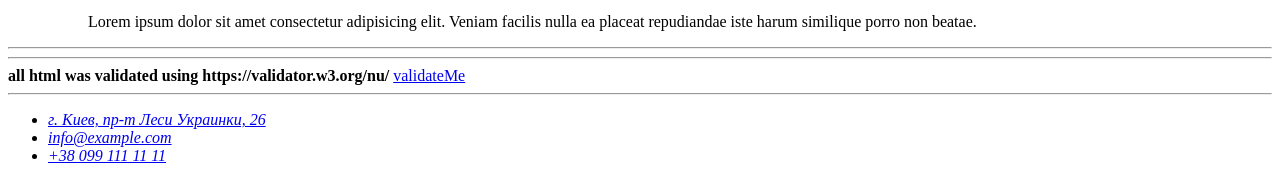
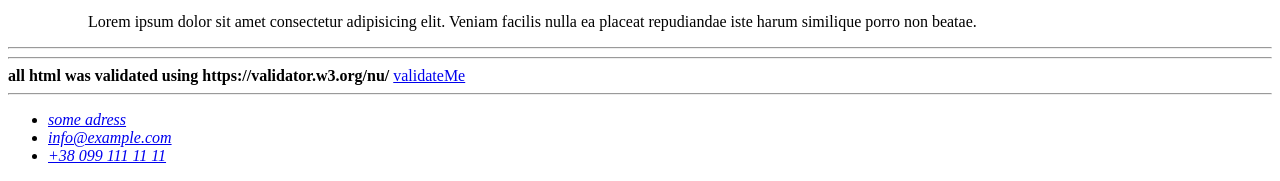
Before and after one commit to jullyrud/kreqtive-storm-WebSite, a plain HTML site: page index.html in a window 1280 px wide. Shown: the part 3118-3299 px from the top of the page. Drawn offline with Linux system fonts and the light colour scheme.

Commit message:
Update index.html

```diff
--- a/index.html
+++ b/index.html
@@ -17,7 +17,6 @@
                 </li>
                 <li ><a href="./family.html">family</a></li>
             </ul>
-
             <ul>
                 <li>
                     <a href="mailto:info@devstudio.com">
@@ -65,7 +64,6 @@
                                 <span>Lorem ipsum dolor sit amet consectetur adipisicing elit. Veniam facilis nulla ea placeat repudiandae iste harum similique porro non beatae.</span>
                             </li>
                         </ol>
-
                     <li>
                         <h4>cartoons</h4>
                         <ol>
@@ -77,7 +75,6 @@
                                 <span>Lorem ipsum dolor sit amet consectetur adipisicing elit. Veniam facilis nulla ea placeat repudiandae iste harum similique porro non beatae.</span>
                             </li>
                             <li>
-
                                 <a href="https://hdrezka.co/cartoons/fantasy/1019-shrek-2001.html">
                                 <h5>shrek</h5>
                                 <img src="./img/Shrek.jpeg" alt="Shrek poster" width="300"></a>
@@ -85,7 +82,6 @@
                                 <span>Lorem ipsum dolor sit amet consectetur adipisicing elit. Veniam facilis nulla ea placeat repudiandae iste harum similique porro non beatae.</span>
                             </li>
                             <li>
-
                                 <a href="https://hdrezka.co/cartoons/adventures/61059-barbi-druzya-navsegda-2022.html">
                                 <h5>Barbie: It Takes Two</h5>
                                 <img src="./img/Barbie-ItTakesTwo.png" alt="Barbie: It Takes Two poster" width="300"></a>
@@ -99,21 +95,16 @@
             </section>
         </main>
     <hr>
-
-
     <hr>
         <strong>all html was validated using https://validator.w3.org/nu/</strong>
         <a href="https://validator.w3.org/nu/">validateMe</a>
     <hr>
-
    <footer>
             <address>
                 <ul >
                     <li >
                         <a href="https://goo.gl/maps/KT7HjBjqopd9bMn17" target="_blank"
-                            rel="noopener noreferrer">г. Киев,
-                            пр-т Леси Украинки, 26</a>
-
+                            rel="noopener noreferrer">some adress
                     </li>
                     <li >
                         <a href="mailto:info@example.com">info@example.com</a>
```
